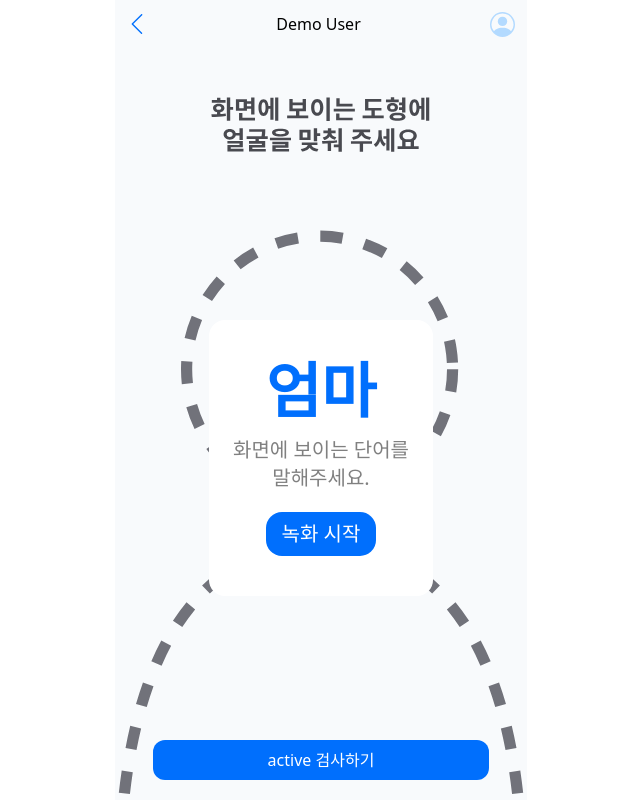
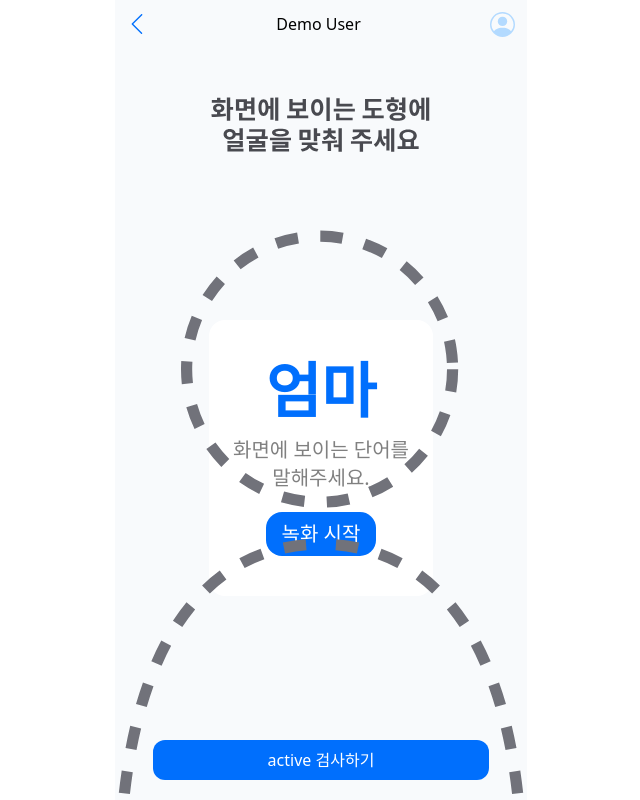
Before and after one commit to INHA-graduation-project-2024/frontend, a React (Vite) app: page /active in a window 1280 px wide. Both pictures are taken after a click on the button "active 검사하기". Shown: the whole page, without its empty margins (319-959 px from the left). Built offline with nearby package versions, Linux system fonts and the light colour scheme; no server answers.

Commit message:
design: word popup z 인덱스 변경

```diff
--- a/src/components/popup/readWord/ReadWordPopup.tsx
+++ b/src/components/popup/readWord/ReadWordPopup.tsx
@@ -7,7 +7,7 @@ export default function ReadWordPopup() {
   const buttonText = active.status === false ? "녹화 시작" : "녹화 중단";
 
   return (
-    <div className="bg-white z-[100] fixed top-[40%] flex flex-col rounded-2xl justify-center items-center py-10 px-6 gap-4">
+    <div className="bg-white z-[49] fixed top-[40%] flex flex-col rounded-2xl justify-center items-center py-10 px-6 gap-4">
       <p className="text-[#006FFD] text-6xl font-semibold">엄마</p>
       <p className="text-[gray] text-center text-xl">
         화면에 보이는 단어를
```
